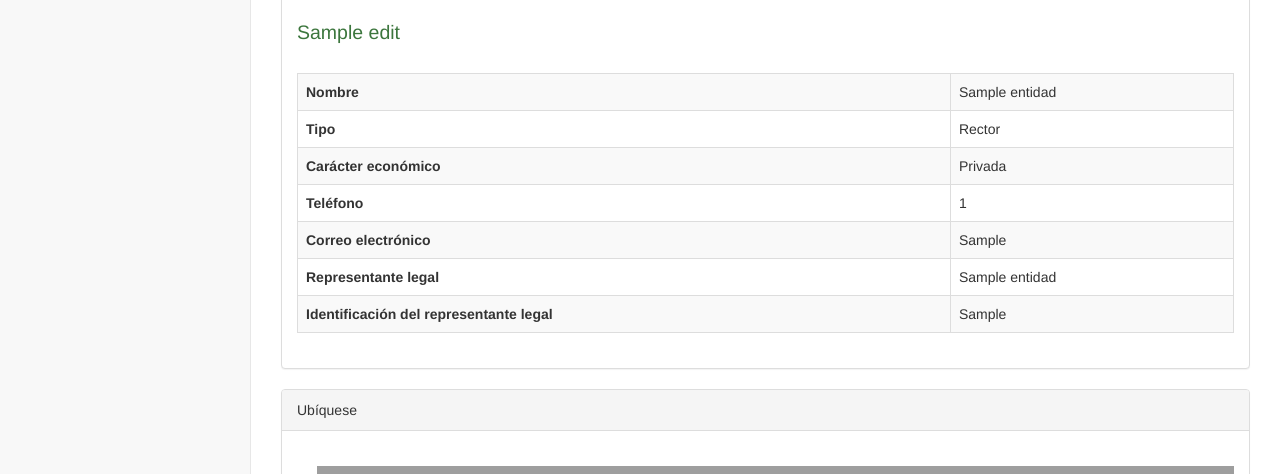
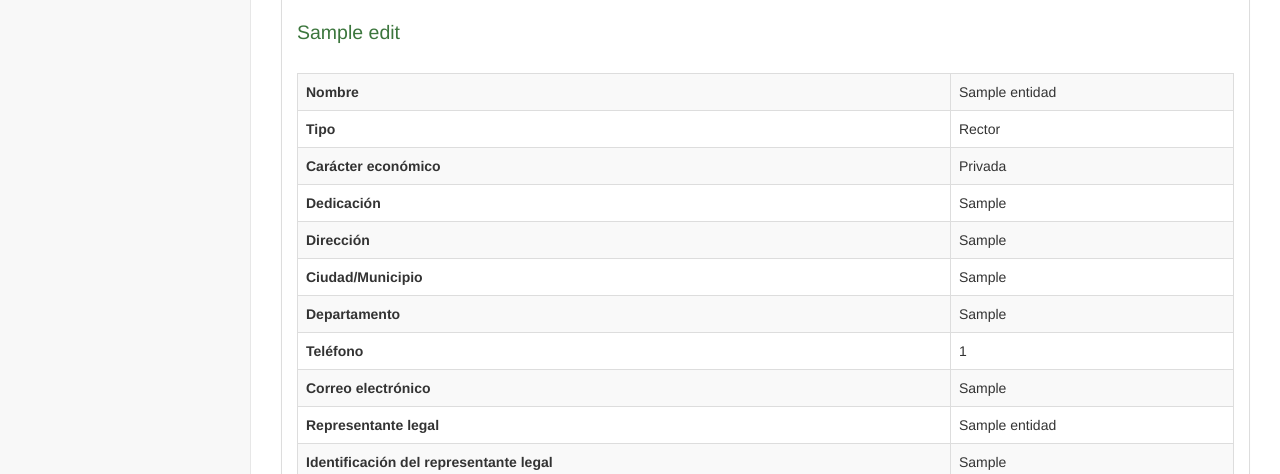
Before and after one commit to anderojas1/SIDeporte, a Django app: template templates/Entidades/detalles_entidad.html in a window 1280 px wide. Shown: the part 268-742 px from the top of the page. Run offline with Django 3.2, Linux system fonts and the light colour scheme; tables that the repository leaves empty hold one stand-in row (values such as "Sample post"); the template is opened without the code that fills it: values that come from a table or form of the project are taken from there, most other values are stand-ins (such as "Sample title", 1, 10 or a date in 2020); parts of the project's set-up code (start-up, migrations or seed data) failed here and were passed over; some libraries are stand-ins or nearby versions; grey boxes are pictures that could not be loaded.

Commit message:
se ajustan todos los campos de la entidad para ser mostrados en los detalles (se agrega dedicación o dedicaciones de la entidad)

```diff
--- a/Coldeportes/models.py
+++ b/Coldeportes/models.py
@@ -19,6 +19,12 @@ class Ubicacion(models.Model):
 
 	def get_ubicacion(self):
 		return departamento + ", " + municipio
+
+	def get_municipio(self):
+		return self.municipio.lower().title()
+
+	def get_departamento(self):
+		return self.departamento.lower().title()
 
 class Dedicacion(models.Model):
 	id = models.AutoField(primary_key=True)
--- a/Coldeportes/views.py
+++ b/Coldeportes/views.py
@@ -27,6 +27,11 @@ class DetallesEntidad(TemplateView):
 		ubicacion = self.entidad.ubicacion
 		if 'ubicacion' not in context:
 			context['ubicacion'] = ubicacion
+
+		dedicaciones = DedicacionEntidad.objects.filter(entidad_id=self.entidad.codigo)
+
+		if 'dedicaciones' not in context:
+			context['dedicaciones'] = dedicaciones
 
 		return context
 
--- a/templates/Entidades/detalles_entidad.html
+++ b/templates/Entidades/detalles_entidad.html
@@ -80,6 +80,40 @@
                                 </tr>
                                 <tr>
                                     <td>
+                                        <strong>Dedicación</strong>
+                                    </td>
+                                    <td>
+                                        {% for dedicacion in dedicaciones %}
+                                            {{dedicacion.dedicacion}} <br>
+                                        {% endfor %}
+                                    </td>
+                                </tr>
+                                <tr>
+                                    <td>
+                                        <strong>Dirección</strong>
+                                    </td>
+                                    <td>
+                                        {{entidad.direccion}}
+                                    </td>
+                                </tr>
+                                <tr>
+                                    <td>
+                                        <strong>Ciudad/Municipio</strong>
+                                    </td>
+                                    <td>
+                                        {{ubicacion.get_municipio}}
+                                    </td>
+                                </tr>
+                                <tr>
+                                    <td>
+                                        <strong>Departamento</strong>
+                                    </td>
+                                    <td>
+                                        {{ubicacion.get_departamento}}
+                                    </td>
+                                </tr>
+                                <tr>
+                                    <td>
                                     	<strong>Teléfono</strong>
                                     </td>
                                     <td>
```
